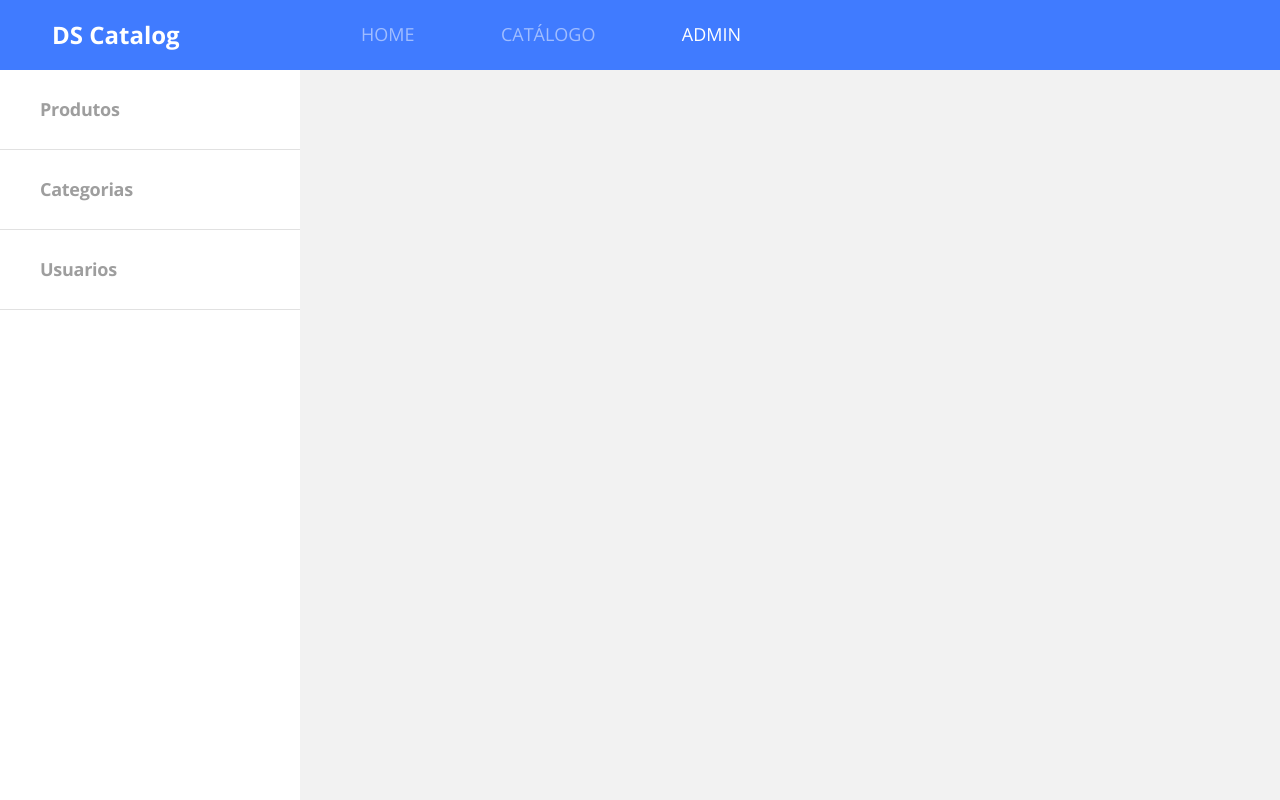
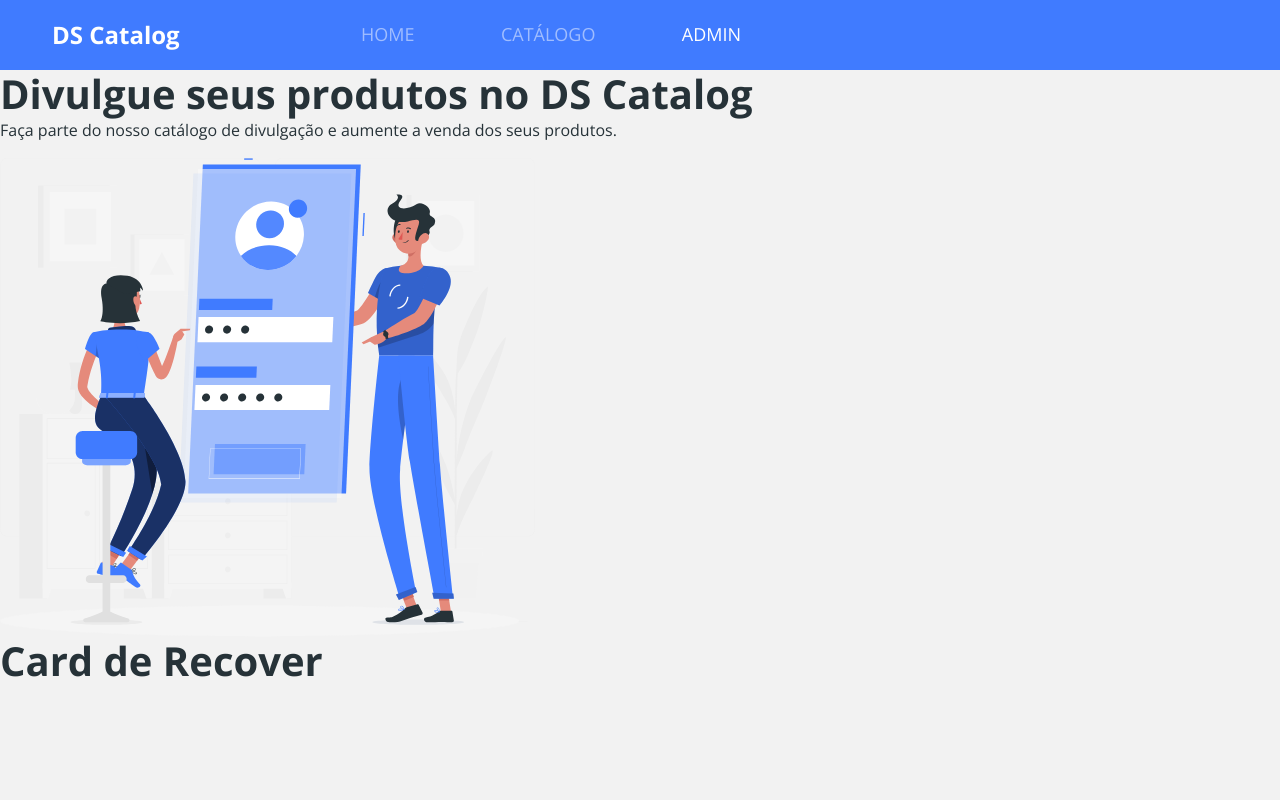
Before and after one commit to WallaceSantosdeOliveira/DSCatalog, a React (Create React App) app in the folder frontweb1/: page /admin/auth/recover in a window 1280 px wide. Built offline with nearby package versions, Linux system fonts and the light colour scheme; no server answers.

Commit message:
Auth routes

```diff
--- a/frontweb1/src/Routes.tsx
+++ b/frontweb1/src/Routes.tsx
@@ -4,6 +4,8 @@ import Navbar from 'components/Navbar';
 import Catalog from 'pages/Catalog';
 import Admin from 'pages/Admin';
 import ProductDetails from 'pages/ProductDetails';
+import Auth from 'pages/Admin/Auth';
+
 
 const Routes = () => (
   <BrowserRouter>
@@ -19,6 +21,12 @@ const Routes = () => (
       <Route path="/Products/:productId">
         <ProductDetails />
       </Route>
+
+  <Redirect from="/admin/auth" to="/admin/auth" exact />
+  <Route path="/admin/auth">
+      <Auth />
+  </Route>
+
       <Redirect from="/admin" to="/admin/products" exact />
       <Route path="/Admin">
         <Admin />
--- /dev/null
+++ b/frontweb1/src/pages/Admin/Auth/index.tsx
@@ -0,0 +1,34 @@
+import { ReactComponent as AuthImage } from 'assets/images/auth-image.svg';
+import { Route, Switch } from 'react-router-dom';
+
+const Auth = () => {
+
+  return (
+    <div className="auth-container">
+
+         <div className="auth-banner-container">
+             <h1>Divulgue seus produtos no DS Catalog</h1>
+             <p>Faça parte do nosso catálogo de divulgação e aumente a venda dos seus produtos.</p>
+             <AuthImage />
+         </div>
+
+         <div className="auth-form-container">
+           <Switch>
+             <Route path="/admin/auth/login">
+               <h1>Card de Login</h1>
+             </Route>
+
+             <Route path="/admin/auth/signup">
+               <h1>Card de Signup</h1>
+             </Route>
+
+             <Route path="/admin/auth/recover">
+               <h1>Card de Recover</h1>
+             </Route>
+           </Switch>
+         </div>
+
+    </div>
+  );
+}
+export default Auth;
```
Also changed, not shown: frontweb1/src/assets/images/auth-image.svg (added).
